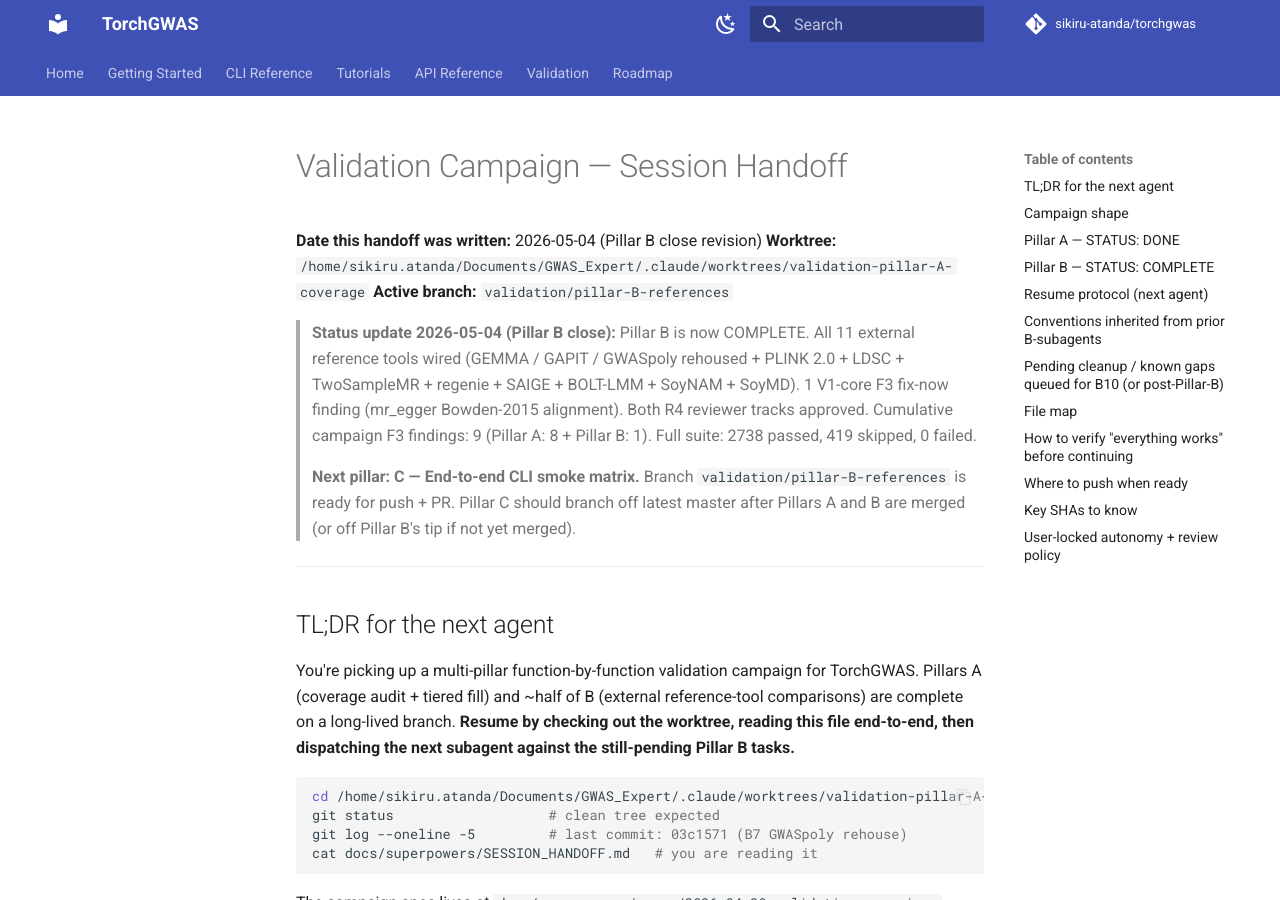
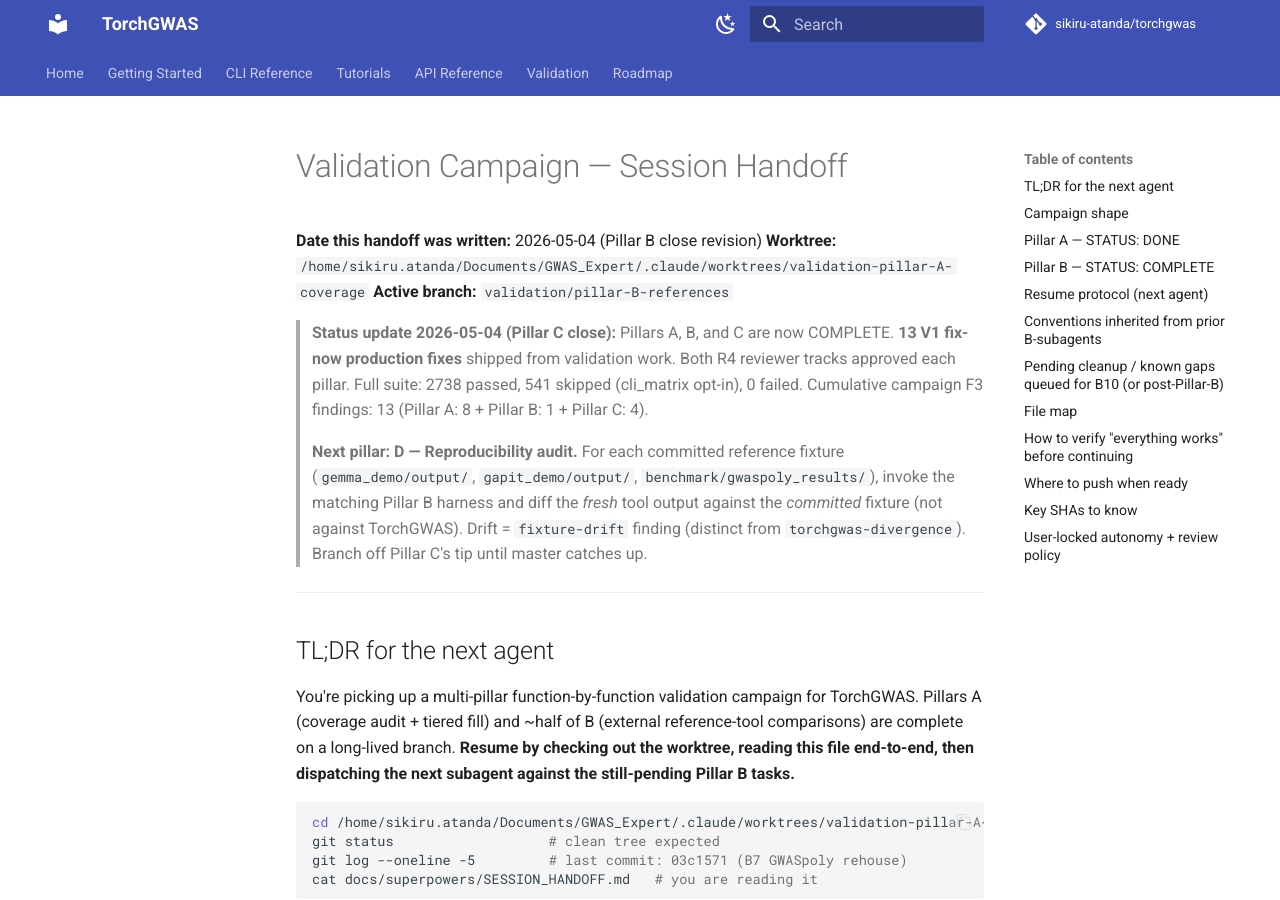
Before and after one commit to sikiru-atanda/torchgenomics, an MkDocs documentation site: the page built from docs/superpowers/SESSION_HANDOFF.md, in a window 1280 px wide and 900 px high. Built offline with MkDocs 1.6.1 and Material for MkDocs 9.7.7, drawn with Linux system fonts in a browser that asks for light colours; comment, search, counter and statistics services are not loaded.

Commit message:
Pillar C C4: close — spec section 6 update + CLAUDE.md + handoff refresh
Pillar C complete. Both R4 reviewer tracks approved.

Track 1 (code-reviewer): APPROVE. F3 fixes anchored in canonical
helpers; multi-output schema rework non-regressing; GPU device
alignment mirrors known-good _cmd_mvlmm_scan pattern; matrix
coverage parity 40-vs-40 verified.

Track 2 (independent fresh-env re-run): APPROVE. Live verified
114 passed / 8 skipped / 0 failed matches; F3 #10 glmm-scan now
runs cleanly; F3 #13 lmm-scan --device cuda now runs cleanly;
40 CLI subcommands == 40 CELL_SPEC entries.

4 V1-platform F3 fix-now findings shipped:
  10. cli.glmm-scan/me-glmm-scan/survival-scan grm import (ccf1132)
  11. _apply_correction_and_save multi-output schema (ccf1132)
  12. cli.impute reader-chunk tuple unpacking (adc7b04)
  13. cli.lmm-scan --device cuda Y/X0 device alignment (adc7b04)

Cumulative campaign F3: 13 (Pillar A: 8 + Pillar B: 1 + Pillar C: 4).

Default suite: 2738 passed, 541 skipped (cli_matrix opt-in), 0 failed.
Matrix suite: 114 passed, 8 skipped, 0 failed.

Spec section 6 updated from outline to detailed with status,
matrix shape, F3 findings table. CLAUDE.md updated with cumulative
findings count + cli_matrix re-run path. SESSION_HANDOFF.md
updated to flip Pillar C from pending to COMPLETE; next pillar
is D — Reproducibility audit.

Co-Authored-By: Claude Opus 4.7 (1M context) <noreply@anthropic.com>

```diff
--- a/docs/superpowers/SESSION_HANDOFF.md
+++ b/docs/superpowers/SESSION_HANDOFF.md
@@ -4,10 +4,10 @@
 **Worktree:** `/home/sikiru.atanda/Documents/GWAS_Expert/.claude/worktrees/validation-pillar-A-coverage`
 **Active branch:** `validation/pillar-B-references`
 
-> **Status update 2026-05-04 (Pillar B close):**
-> Pillar B is now COMPLETE. All 11 external reference tools wired (GEMMA / GAPIT / GWASpoly rehoused + PLINK 2.0 + LDSC + TwoSampleMR + regenie + SAIGE + BOLT-LMM + SoyNAM + SoyMD). 1 V1-core F3 fix-now finding (mr_egger Bowden-2015 alignment). Both R4 reviewer tracks approved. Cumulative campaign F3 findings: 9 (Pillar A: 8 + Pillar B: 1). Full suite: 2738 passed, 419 skipped, 0 failed.
+> **Status update 2026-05-04 (Pillar C close):**
+> Pillars A, B, and C are now COMPLETE. **13 V1 fix-now production fixes** shipped from validation work. Both R4 reviewer tracks approved each pillar. Full suite: 2738 passed, 541 skipped (cli_matrix opt-in), 0 failed. Cumulative campaign F3 findings: 13 (Pillar A: 8 + Pillar B: 1 + Pillar C: 4).
 >
-> **Next pillar: C — End-to-end CLI smoke matrix.** Branch `validation/pillar-B-references` is ready for push + PR. Pillar C should branch off latest master after Pillars A and B are merged (or off Pillar B's tip if not yet merged).
+> **Next pillar: D — Reproducibility audit.** For each committed reference fixture (`gemma_demo/output/`, `gapit_demo/output/`, `benchmark/gwaspoly_results/`), invoke the matching Pillar B harness and diff the *fresh* tool output against the *committed* fixture (not against TorchGWAS). Drift = `fixture-drift` finding (distinct from `torchgwas-divergence`). Branch off Pillar C's tip until master catches up.
 
 ---
 
```
Also changed, not shown: CLAUDE.md (+8 -3 lines), docs/superpowers/specs/2026-04-30-validation-campaign-design.md (+20 -7 lines).
